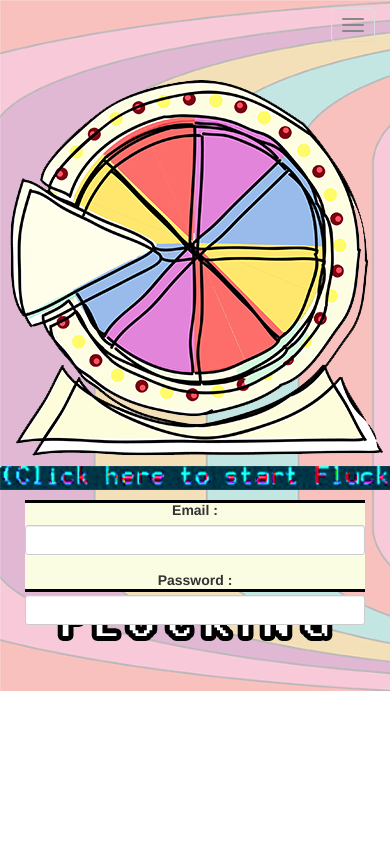
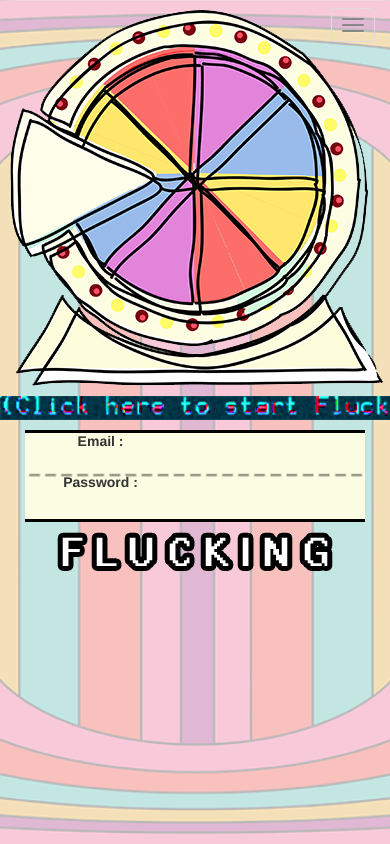
Before and after one commit to alphacr/Flucking, a PHP site: page / in a window 390 px wide; the page is wider, and only the part inside the window is pictured. Run offline with PHP 8.4, Linux system fonts and the light colour scheme; some libraries are stand-ins or nearby versions.

Commit message:
index login
responsive background and login box redone

```diff
--- a/css/style2.css
+++ b/css/style2.css
@@ -14,13 +14,13 @@
 }
 
 body{
-    padding-top: 70px;
-    padding-bottom: 50px;
-    background: url('../img/background-home.png') no-repeat;
-    background-color: transparent;
+
+    background: url('../img/background-home.png') no-repeat center center fixed;
+    -webkit-background-size: cover;
+    -moz-background-size: cover;
+    -o-background-size: cover;
     background-size: cover;
 }
-
 
 .col-md-8 {
     float: none;
--- a/index.html
+++ b/index.html
@@ -53,24 +53,23 @@
 		<div class = "row">
 			<img src="img/click.png" href = "#register" data-toggle = "modal">
 		</div>
-		<div class = "row login-box"><!-- Login Box -->
+		<!-- Login Box -->
+		<div class = "row login-box">
 			<!-- Form Start -->
 			<form class = "form-horizontal" role = "form">
 				<div class = "form-group">
-					<label for = "email" class = "col-sm-4 control-label">Email :</label>
-					<div class="col-sm-4">
-						<input type = "text" class = "form-control input-sm" id = "name">
-					</div>
+					<label for = "email">Email :</label>
+					<input type = "text" id = "name" style ="background-color:transparent; border: none;">
+
 				</div>
 				<div class = "form-group">
-					<label for = "password" class = "col-sm-4 control-label">Password :</label>
-					<div class="col-sm-4">
-						<input type = "password" class = "form-control input-sm" id = "password">
-					</div>
+					<label for = "password">Password :</label>
+					<input type = "password" id = "password" style ="background-color:transparent; border: none;">
 				</div>
 		</div>
 		<div class = "row">
-			<img src="img/flucking.png" href = "#login" data-toggle = "modal">
+			<a href "register.html">
+			<img src="img/flucking.png" alt = "Login"></a>
 			</form> <!-- Form End -->
 		</div>
     </div>
```
